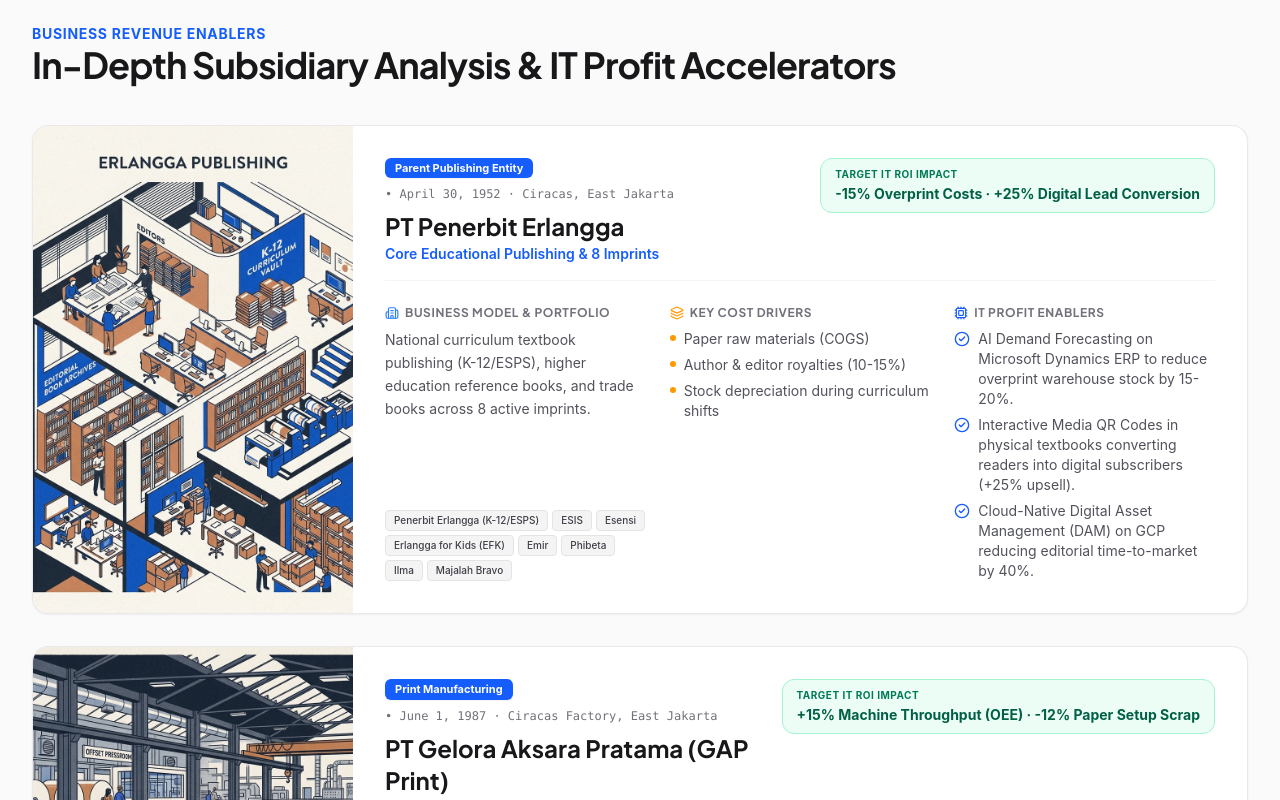
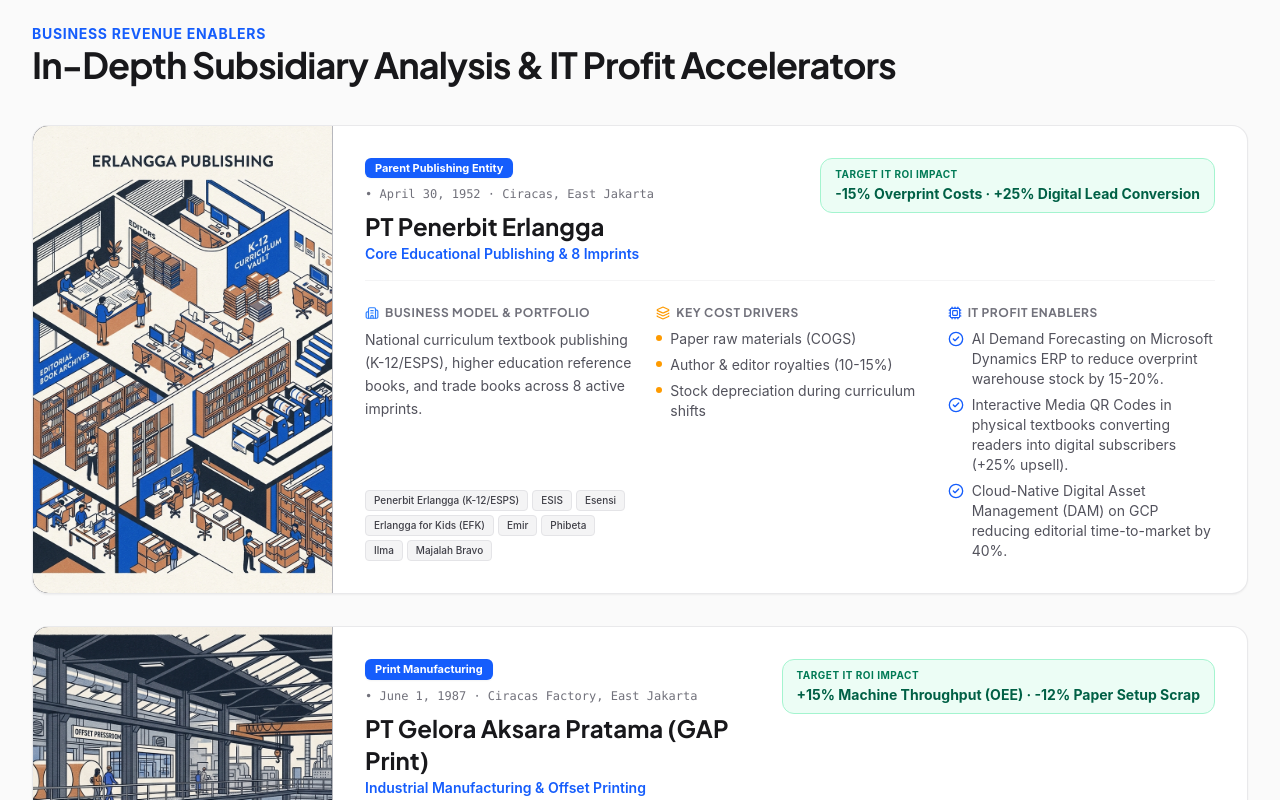
Before and after one commit to okihita/portfolio, a Next.js app: page /erlangga/subsidiaries in a window 1280 px wide. Shown: the part 3260-4060 px from the top of the page. Built offline with nearby package versions, Linux system fonts and the light colour scheme.

Commit message:
style(erlangga): lock left image container to strict 3:4 aspect ratio with overflow-hidden

```diff
--- a/components/erlangga/ErlanggaSubsidiariesView.tsx
+++ b/components/erlangga/ErlanggaSubsidiariesView.tsx
@@ -496,14 +496,14 @@
               return (
                 <div
                   key={sub.id}
-                  className="rounded-2xl border border-zinc-200/80 dark:border-zinc-800 bg-white dark:bg-zinc-900/60 overflow-hidden shadow-xs flex flex-col lg:flex-row lg:min-h-[420px] items-stretch"
+                  className="rounded-2xl border border-zinc-200/80 dark:border-zinc-800 bg-white dark:bg-zinc-900/60 overflow-hidden shadow-xs flex flex-col lg:flex-row items-stretch"
                 >
-                  {/* LEFT IMAGE (100% Clean Risograph Artwork) */}
-                  <div className="relative h-72 lg:h-auto lg:w-80 bg-slate-950 shrink-0 overflow-hidden">
+                  {/* LEFT IMAGE (Locked to Strict 3:4 Aspect Ratio) */}
+                  <div className="relative w-full lg:w-[300px] aspect-[3/4] bg-slate-950 shrink-0 overflow-hidden flex items-center justify-center">
                     <img
                       src={sub.image}
                       alt={sub.name}
-                      className="w-full h-full object-cover object-center"
+                      className="w-full h-full object-cover object-center border-b lg:border-b-0 lg:border-r border-zinc-200/80 dark:border-zinc-800"
                     />
                   </div>
 
```
